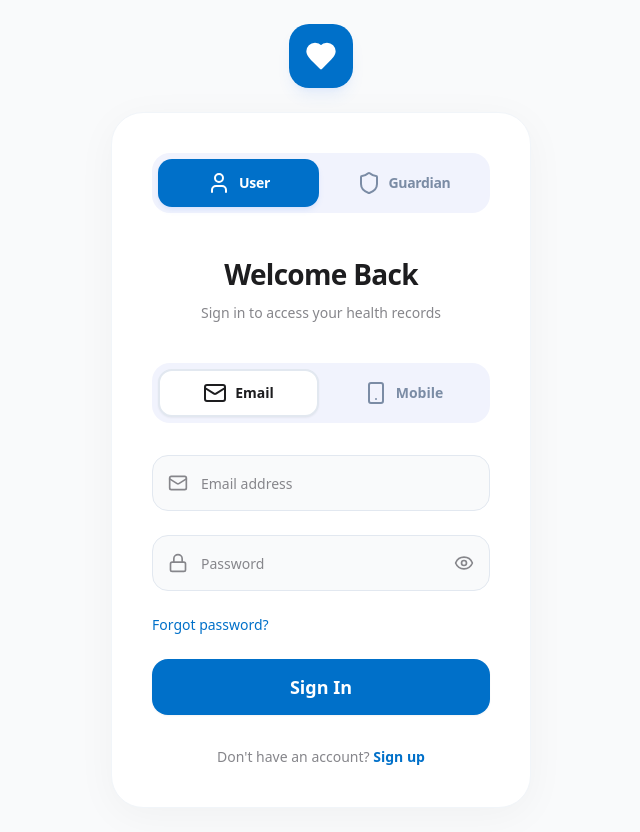
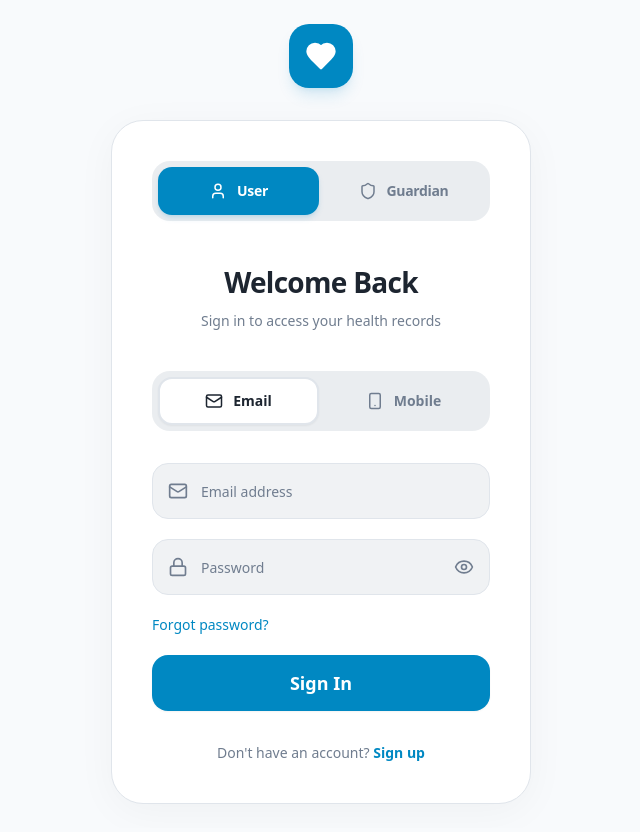
Before and after one commit to aldrinis-creator/myhealthcompanion, a React (Vite) app: page /auth in a window 1280 px wide. Shown: the whole page, without its empty margins (319-959 px from the left). Built offline with nearby package versions, Linux system fonts and the light colour scheme.

Commit message:
Changes
Co-authored-by: aldrinis-creator <235996900+aldrinis-creator@users.noreply.github.com>

```diff
--- a/src/pages/Auth.tsx
+++ b/src/pages/Auth.tsx
@@ -2,7 +2,7 @@ import { useState } from "react";
 import { useNavigate } from "react-router-dom";
 import { supabase } from "@/integrations/supabase/client";
 import { toast } from "sonner";
-import { Heart, User, Shield, Mail, Smartphone, Lock, Eye, EyeOff, Phone } from "lucide-react";
+import { Heart, User, Shield, Mail, Smartphone, Lock, Eye, EyeOff } from "lucide-react";
 import { cn } from "@/lib/utils";
 import { Button } from "@/components/ui/button";
 import { Input } from "@/components/ui/input";
@@ -129,81 +129,89 @@ export default function Auth() {
   };
 
   return (
-    <div className="min-h-screen flex flex-col items-center justify-center bg-[#f9fafb] p-6 font-sans">
-      <div className="w-full max-w-[420px] space-y-6">
+    <div className="min-h-screen flex flex-col items-center justify-center bg-background p-6 font-sans">
+      <div className="w-full max-w-[420px] space-y-8">
         {/* Main Logo Icon */}
-        <div className="flex justify-center mb-2">
-          <div className="w-[64px] h-[64px] bg-[#0070c9] rounded-[20px] flex items-center justify-center shadow-lg shadow-blue-500/10 transition-transform hover:scale-105">
-            <Heart className="w-8 h-8 text-white fill-current" />
+        <div className="flex justify-center">
+          <div className="w-16 h-16 bg-primary rounded-[20px] flex items-center justify-center shadow-lg shadow-primary/15 transition-transform hover:scale-105">
+            <Heart className="w-8 h-8 text-primary-foreground fill-current" />
           </div>
         </div>
 
         {/* Auth Card */}
-        <div className="bg-white rounded-[32px] p-10 shadow-[0_8px_40px_rgb(0,0,0,0.04)] border border-slate-100">
+        <div className="bg-card rounded-[32px] p-10 shadow-[0_8px_40px_rgb(0,0,0,0.04)] border border-border">
           <div className="flex flex-col items-center">
 
             {/* User/Guardian Toggles */}
-            <div className="w-full bg-[#f1f3fd] p-1.5 rounded-[18px] flex gap-1 mb-10">
+            <div className="w-full bg-secondary p-1.5 rounded-[18px] flex gap-1 mb-10">
               <button
                 onClick={() => setRole("user")}
                 className={cn(
-                  "flex-1 h-12 rounded-[14px] flex items-center justify-center gap-2 transition-all font-bold text-sm tracking-tight",
-                  role === "user" ? "bg-[#0070c9] text-white shadow-md shadow-blue-500/10" : "text-[#7b8ca5] hover:text-[#0070c9]"
+                  "flex-1 h-12 rounded-[14px] flex items-center justify-center gap-2.5 transition-all font-bold text-sm tracking-tight",
+                  role === "user"
+                    ? "bg-primary text-primary-foreground shadow-md shadow-primary/15"
+                    : "text-muted-foreground hover:text-primary"
                 )}
               >
-                <User className="w-4.5 h-4.5" /> User
+                <User className="w-[18px] h-[18px]" /> User
               </button>
               <button
                 onClick={() => setRole("guardian")}
                 className={cn(
-                  "flex-1 h-12 rounded-[14px] flex items-center justify-center gap-2 transition-all font-bold text-sm tracking-tight",
-                  role === "guardian" ? "bg-[#0070c9] text-white shadow-md shadow-blue-500/10" : "text-[#7b8ca5] hover:text-[#0070c9]"
+                  "flex-1 h-12 rounded-[14px] flex items-center justify-center gap-2.5 transition-all font-bold text-sm tracking-tight",
+                  role === "guardian"
+                    ? "bg-primary text-primary-foreground shadow-md shadow-primary/15"
+                    : "text-muted-foreground hover:text-primary"
                 )}
               >
-                <Shield className="w-4.5 h-4.5" /> Guardian
+                <Shield className="w-[18px] h-[18px]" /> Guardian
               </button>
             </div>
 
             <div className="text-center mb-10">
-              <h1 className="text-[28px] font-black text-[#1d1d1f] mb-2 tracking-tight">
+              <h1 className="text-[28px] font-black text-foreground mb-2 tracking-tight">
                 {isLogin ? "Welcome Back" : "Create Account"}
               </h1>
-              <p className="text-[#86868b] font-medium text-sm">
+              <p className="text-muted-foreground font-medium text-sm">
                 {isLogin ? "Sign in to access your health records" : "Sign up to start managing your health"}
               </p>
             </div>
 
             {/* Email/Mobile Toggles */}
-            <div className="w-full bg-[#f1f3fd] p-1.5 rounded-[18px] flex gap-1 mb-8">
+            <div className="w-full bg-secondary p-1.5 rounded-[18px] flex gap-1 mb-8">
               <button
                 onClick={() => { setMethod("email"); setOtpSent(false); }}
                 className={cn(
-                  "flex-1 h-12 rounded-[14px] flex items-center justify-center gap-2 transition-all font-bold text-sm border-2",
-                  method === "email" ? "bg-white text-[#1d1d1f] border-[#e2e8f0] shadow-sm" : "text-[#7b8ca5] border-transparent hover:text-[#0070c9]"
+                  "flex-1 h-12 rounded-[14px] flex items-center justify-center gap-2.5 transition-all font-bold text-sm border-2",
+                  method === "email"
+                    ? "bg-card text-foreground border-border shadow-sm"
+                    : "text-muted-foreground border-transparent hover:text-primary"
                 )}
               >
-                <Mail className="w-4.5 h-4.5" /> Email
+                <Mail className="w-[18px] h-[18px]" /> Email
               </button>
               <button
                 onClick={() => { setMethod("mobile"); setOtpSent(false); }}
                 className={cn(
-                  "flex-1 h-12 rounded-[14px] flex items-center justify-center gap-2 transition-all font-bold text-sm border-2",
-                  method === "mobile" ? "bg-white text-[#1d1d1f] border-[#e2e8f0] shadow-sm" : "text-[#7b8ca5] border-transparent hover:text-[#0070c9]"
+                  "flex-1 h-12 rounded-[14px] flex items-center justify-center gap-2.5 transition-all font-bold text-sm border-2",
+                  method === "mobile"
+                    ? "bg-card text-foreground border-border shadow-sm"
+                    : "text-muted-foreground border-transparent hover:text-primary"
                 )}
               >
-                <Smartphone className="w-4.5 h-4.5" /> Mobile
+                <Smartphone className="w-[18px] h-[18px]" /> Mobile
               </button>
             </div>
 
             {/* Forms */}
             {method === "email" ? (
-              <form onSubmit={handleEmailSubmit} className="w-full space-y-6">
+              <form onSubmit={handleEmailSubmit} className="w-full space-y-5">
                 <div className="relative group">
-                  <Mail className="absolute left-4 top-1/2 -translate-y-1/2 w-5 h-5 text-[#86868b] group-focus-within:text-[#0070c9] transition-colors" />
+                  <Mail className="absolute left-4 top-1/2 -translate-y-1/2 w-5 h-5 text-muted-foreground group-focus-within:text-primary transition-colors" />
                   <Input
                     type="email"
                     placeholder="Email address"
-                    className="pl-12 h-14 rounded-[16px] bg-[#f9fafb] border-[#e2e8f0] text-[#1d1d1f] font-medium placeholder:text-[#86868b] focus:ring-1 focus:ring-[#0070c9]/20 focus:border-[#0070c9] transition-all"
+                    className="pl-12 h-14 rounded-[16px] bg-muted border-border text-foreground font-medium placeholder:text-muted-foreground focus:ring-1 focus:ring-primary/20 focus:border-primary transition-all"
                     value={email}
                     onChange={(e) => setEmail(e.target.value)}
                     required
@@ -211,11 +219,11 @@ export default function Auth() {
                 </div>
 
                 <div className="relative group">
-                  <Lock className="absolute left-4 top-1/2 -translate-y-1/2 w-5 h-5 text-[#86868b] group-focus-within:text-[#0070c9] transition-colors" />
+                  <Lock className="absolute left-4 top-1/2 -translate-y-1/2 w-5 h-5 text-muted-foreground group-focus-within:text-primary transition-colors" />
                   <Input
                     type={showPw ? "text" : "password"}
                     placeholder="Password"
-                    className="pl-12 pr-12 h-14 rounded-[16px] bg-[#f9fafb] border-[#e2e8f0] text-[#1d1d1f] font-medium placeholder:text-[#86868b] focus:ring-1 focus:ring-[#0070c9]/20 focus:border-[#0070c9] transition-all"
+                    className="pl-12 pr-12 h-14 rounded-[16px] bg-muted border-border text-foreground font-medium placeholder:text-muted-foreground focus:ring-1 focus:ring-primary/20 focus:border-primary transition-all"
                     value={password}
                     onChange={(e) => setPassword(e.target.value)}
                     required
@@ -223,7 +231,7 @@ export default function Auth() {
                   <button
                     type="button"
                     onClick={() => setShowPw(!showPw)}
-                    className="absolute right-4 top-1/2 -translate-y-1/2 text-[#86868b] hover:text-[#0070c9] transition-colors"
+                    className="absolute right-4 top-1/2 -translate-y-1/2 text-muted-foreground hover:text-primary transition-colors"
                   >
                     {showPw ? <EyeOff className="w-5 h-5" /> : <Eye className="w-5 h-5" />}
                   </button>
@@ -231,7 +239,7 @@ export default function Auth() {
 
                 {isLogin && (
                   <div className="flex justify-start">
-                    <button type="button" onClick={handleForgotPassword} className="text-[#0070c9] text-sm font-medium hover:underline transition-all">
+                    <button type="button" onClick={handleForgotPassword} className="text-primary text-sm font-medium hover:underline transition-all">
                       Forgot password?
                     </button>
                   </div>
@@ -239,29 +247,29 @@ export default function Auth() {
 
                 <Button
                   type="submit"
-                  className="w-full h-14 bg-[#0070c9] hover:bg-[#005ea9] text-white text-lg font-bold rounded-[16px] shadow-sm transition-all active:scale-[0.98]"
+                  className="w-full h-14 bg-primary hover:bg-primary/90 text-primary-foreground text-lg font-bold rounded-[16px] shadow-sm transition-all active:scale-[0.98]"
                   disabled={loading}
                 >
                   {loading ? "Processing..." : isLogin ? "Sign In" : "Sign Up"}
                 </Button>
               </form>
             ) : !otpSent ? (
-              <form onSubmit={handleMobileSubmit} className="w-full space-y-6">
+              <form onSubmit={handleMobileSubmit} className="w-full space-y-5">
                 <div className="flex gap-2">
                   <div className="relative w-24">
                     <Input
                       type="text"
                       value={countryCode}
                       onChange={(e) => setCountryCode(e.target.value)}
-                      className="h-14 rounded-[16px] bg-[#f9fafb] border-[#e2e8f0] text-[#1d1d1f] font-medium text-center"
+                      className="h-14 rounded-[16px] bg-muted border-border text-foreground font-medium text-center"
                     />
                   </div>
                   <div className="relative flex-1 group">
-                    <Smartphone className="absolute left-4 top-1/2 -translate-y-1/2 w-5 h-5 text-[#86868b] group-focus-within:text-[#0070c9] transition-colors" />
+                    <Smartphone className="absolute left-4 top-1/2 -translate-y-1/2 w-5 h-5 text-muted-foreground group-focus-within:text-primary transition-colors" />
                     <Input
                       type="tel"
                       placeholder="Mobile number"
-                      className="pl-12 h-14 rounded-[16px] bg-[#f9fafb] border-[#e2e8f0] text-[#1d1d1f] font-medium placeholder:text-[#86868b] focus:ring-1 focus:ring-[#0070c9]/20 focus:border-[#0070c9] transition-all"
+                      className="pl-12 h-14 rounded-[16px] bg-muted border-border text-foreground font-medium placeholder:text-muted-foreground focus:ring-1 focus:ring-primary/20 focus:border-primary transition-all"
                       value={mobileNumber}
                       onChange={(e) => setMobileNumber(e.target.value.replace(/\D/g, ""))}
                       required
@@ -271,11 +279,11 @@ export default function Auth() {
                 </div>
 
                 <div className="relative group">
-                  <Lock className="absolute left-4 top-1/2 -translate-y-1/2 w-5 h-5 text-[#86868b] group-focus-within:text-[#0070c9] transition-colors" />
+                  <Lock className="absolute left-4 top-1/2 -translate-y-1/2 w-5 h-5 text-muted-foreground group-focus-within:text-primary transition-colors" />
                   <Input
                     type={showPw ? "text" : "password"}
                     placeholder="Password"
-                    className="pl-12 pr-12 h-14 rounded-[16px] bg-[#f9fafb] border-[#e2e8f0] text-[#1d1d1f] font-medium placeholder:text-[#86868b] focus:ring-1 focus:ring-[#0070c9]/20 focus:border-[#0070c9] transition-all"
+                    className="pl-12 pr-12 h-14 rounded-[16px] bg-muted border-border text-foreground font-medium placeholder:text-muted-foreground focus:ring-1 focus:ring-primary/20 focus:border-primary transition-all"
                     value={password}
                     onChange={(e) => setPassword(e.target.value)}
                     required
@@ -284,23 +292,23 @@ export default function Auth() {
 
                 <Button
                   type="submit"
-                  className="w-full h-14 bg-[#0070c9] hover:bg-[#005ea9] text-white text-lg font-bold rounded-[16px] shadow-sm transition-all active:scale-[0.98]"
+                  className="w-full h-14 bg-primary hover:bg-primary/90 text-primary-foreground text-lg font-bold rounded-[16px] shadow-sm transition-all active:scale-[0.98]"
                   disabled={loading}
                 >
                   {loading ? "Processing..." : isLogin ? "Sign In" : "Sign Up"}
                 </Button>
               </form>
             ) : (
-              <form onSubmit={handleVerifyOtp} className="w-full space-y-6">
-                <p className="text-sm text-[#86868b] text-center font-medium">
+              <form onSubmit={handleVerifyOtp} className="w-full space-y-5">
+                <p className="text-sm text-muted-foreground text-center font-medium">
                   Enter the 6-digit OTP sent to {countryCode}{mobileNumber}
                 </p>
                 <div className="relative group">
-                  <Lock className="absolute left-4 top-1/2 -translate-y-1/2 w-5 h-5 text-[#86868b] group-focus-within:text-[#0070c9] transition-colors" />
+                  <Lock className="absolute left-4 top-1/2 -translate-y-1/2 w-5 h-5 text-muted-foreground group-focus-within:text-primary transition-colors" />
                   <Input
                     type="text"
                     placeholder="000000"
-                    className="pl-12 h-14 rounded-[16px] bg-[#f9fafb] border-[#e2e8f0] text-[#1d1d1f] font-extrabold text-center tracking-[0.5em] focus:ring-1 focus:ring-[#0070c9]/20 focus:border-[#0070c9] transition-all"
+                    className="pl-12 h-14 rounded-[16px] bg-muted border-border text-foreground font-extrabold text-center tracking-[0.5em] focus:ring-1 focus:ring-primary/20 focus:border-primary transition-all"
                     value={otp}
                     onChange={(e) => setOtp(e.target.value.replace(/\D/g, ""))}
                     required
@@ -309,7 +317,7 @@ export default function Auth() {
                 </div>
                 <Button
                   type="submit"
-                  className="w-full h-14 bg-[#0070c9] hover:bg-[#005ea9] text-white text-lg font-bold rounded-[16px] shadow-sm transition-all active:scale-[0.98]"
+                  className="w-full h-14 bg-primary hover:bg-primary/90 text-primary-foreground text-lg font-bold rounded-[16px] shadow-sm transition-all active:scale-[0.98]"
                   disabled={loading}
                 >
                   {loading ? "Verifying..." : "Verify & Sign In"}
@@ -317,7 +325,7 @@ export default function Auth() {
                 <button
                   type="button"
                   onClick={() => { setOtpSent(false); setOtp(""); }}
-                  className="w-full text-sm text-[#0070c9] font-bold hover:underline"
+                  className="w-full text-sm text-primary font-bold hover:underline"
                 >
                   ← Change number
                 </button>
@@ -325,12 +333,12 @@ export default function Auth() {
             )}
 
             <div className="text-center mt-8">
-              <p className="text-[#86868b] font-medium text-sm">
+              <p className="text-muted-foreground font-medium text-sm">
                 {isLogin ? "Don't have an account?" : "Already have an account?"}{" "}
                 <button
                   type="button"
                   onClick={() => { setIsLogin(!isLogin); setOtpSent(false); }}
-                  className="text-[#0070c9] font-bold hover:underline transition-all"
+                  className="text-primary font-bold hover:underline transition-all"
                 >
                   {isLogin ? "Sign up" : "Sign in"}
                 </button>
```
